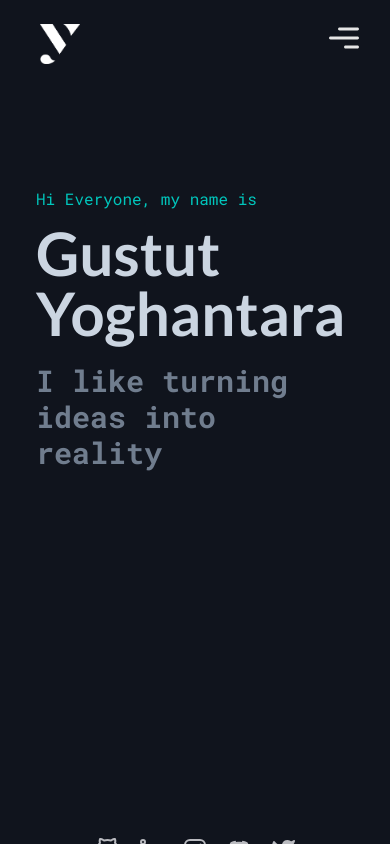
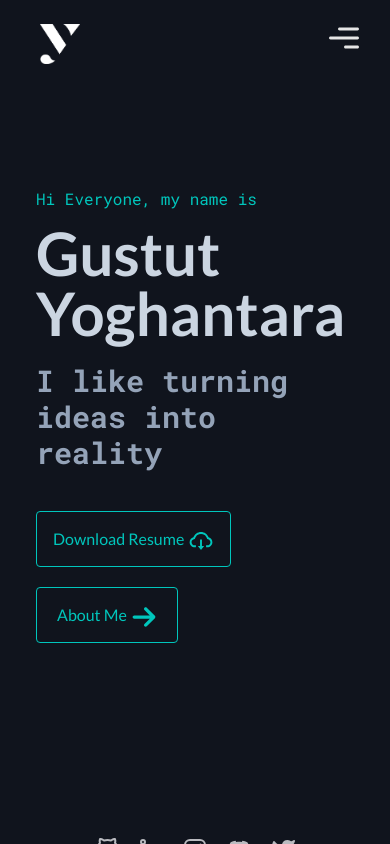
Before and after one commit to yoghantara08/my-portfolio, a React (Create React App) app: page / in a window 390 px wide. Built offline with nearby package versions, Linux system fonts and the light colour scheme.

Commit message:
faster loading motion, change contact me to about me, mobile motion

```diff
--- a/src/App.tsx
+++ b/src/App.tsx
@@ -5,6 +5,7 @@ import Footer from "./components/footer/Footer";
 import MainLayout from "./components/layout/MainLayout";
 import SocialLeft from "./components/social/SocialLeft";
 import SocialRight from "./components/social/SocialRight";
+import useWindowSize from "./hooks/useWindowSize";
 import About from "./pages/about/About";
 import Contact from "./pages/contact/Contact";
 import Home from "./pages/Home";
@@ -14,13 +15,31 @@ import Skills from "./pages/Skills";
 function App() {
   const location = useLocation();
   const [isLoaded, setIsLoaded] = useState<boolean>(false);
+  const [footer, setFooter] = useState<boolean>(false);
+  const { width } = useWindowSize();
 
   // Load component after all animation is completed
   useEffect(() => {
-    setTimeout(() => {
-      setIsLoaded(true);
-    }, 3500);
-  }, []);
+    const desktop = width !== 0 && width >= 768;
+    const mobile = width !== 0 && width <= 767;
+    if (desktop) {
+      setTimeout(() => {
+        setIsLoaded(true);
+      }, 3500);
+      setTimeout(() => {
+        setFooter(true);
+      }, 5000);
+    }
+
+    if (mobile) {
+      setTimeout(() => {
+        setIsLoaded(true);
+      }, 800);
+      setTimeout(() => {
+        setFooter(true);
+      }, 3300);
+    }
+  }, [width]);
 
   return (
     <MainLayout>
@@ -37,7 +56,7 @@ function App() {
           </Routes>
         )}
       </AnimatePresence>
-      <Footer />
+      {footer && <Footer />}
     </MainLayout>
   );
 }
--- a/src/animation/home-motion.ts
+++ b/src/animation/home-motion.ts
@@ -2,17 +2,15 @@ import { MotionProps } from "framer-motion";
 
 export const hiVariants: MotionProps = {
   variants: {
-    initial: { y: "-10vw", opacity: 0 },
+    initial: { y: "-5vw", opacity: 0 },
     animate: {
       y: 0,
       opacity: 1,
-      transition: { duration: 1, ease: "easeInOut" },
+      transition: { duration: 0.5, ease: "easeInOut" },
     },
     exit: {
-      y: "-10vw",
       opacity: 0,
       transition: {
-        duration: 1,
         ease: "easeOut",
       },
     },
@@ -30,7 +28,7 @@ export const nameVariants: MotionProps = {
     exit: {
       transition: {
         delayChildren: 0.3,
-        staggerChildren: 0.06,
+        staggerChildren: 0.03,
       },
     },
   },
@@ -59,7 +57,7 @@ export const sloganVariants: MotionProps = {
     exit: {
       opacity: 0,
       transition: {
-        delay: 1.5,
+        delay: 0.8,
         duration: 0.6,
         ease: "easeOut",
       },
@@ -77,7 +75,7 @@ export const buttonsVariants: MotionProps = {
     },
     exit: {
       transition: {
-        delayChildren: 2,
+        delayChildren: 1,
         staggerChildren: 0.3,
       },
     },
--- a/src/animation/nav-motion.ts
+++ b/src/animation/nav-motion.ts
@@ -32,7 +32,7 @@ export const linksVariants: MotionProps = {
     animate: {
       opacity: 1,
       transition: {
-        delayChildren: 1,
+        delayChildren: 0.7,
         staggerChildren: 0.3,
       },
     },
@@ -71,6 +71,13 @@ export const backdropVariants: MotionProps = {
 export const footerVariants: MotionProps = {
   variants: {
     initial: { opacity: 0 },
-    animate: { opacity: 1, transition: { delay: 4.5 } },
+    animate: { opacity: 1 },
   },
 };
+
+export const menuBurgerVariants: MotionProps = {
+  variants: {
+    initial: { opacity: 0 },
+    animate: { opacity: 1, transition: { delay: 0.5, duration: 1 } },
+  },
+};
--- a/src/animation/social-motion.ts
+++ b/src/animation/social-motion.ts
@@ -1,4 +1,31 @@
 import { MotionProps } from "framer-motion";
+
+export const emailsVariants: MotionProps = {
+  variants: {
+    initial: { opacity: 0 },
+    animate: {
+      opacity: 1,
+      transition: {
+        delay: 2,
+        delayChildren: 2,
+        staggerChildren: 0.2,
+      },
+    },
+  },
+};
+
+export const emailVariants: MotionProps = {
+  variants: {
+    initial: { opacity: 0, y: -100, rotate: 90 },
+    animate: {
+      opacity: 1,
+      y: 0,
+      transition: {
+        duration: 1,
+      },
+    },
+  },
+};
 
 export const socialsVariants: MotionProps = {
   variants: {
@@ -6,7 +33,7 @@ export const socialsVariants: MotionProps = {
     animate: {
       opacity: 1,
       transition: {
-        delay: 3,
+        delay: 2.9,
         delayChildren: 3,
         staggerChildren: 0.2,
       },
@@ -25,30 +52,3 @@ export const socialVariants: MotionProps = {
     },
   },
 };
-
-export const emailsVariants: MotionProps = {
-  variants: {
-    initial: { opacity: 0 },
-    animate: {
-      opacity: 1,
-      transition: {
-        delay: 2.5,
-        delayChildren: 2.5,
-        staggerChildren: 0.2,
-      },
-    },
-  },
-};
-
-export const emailVariants: MotionProps = {
-  variants: {
-    initial: { opacity: 0, y: -100, rotate: 90 },
-    animate: {
-      opacity: 1,
-      y: 0,
-      transition: {
-        duration: 1,
-      },
-    },
-  },
-};
--- a/src/components/navigation/Navbar.tsx
+++ b/src/components/navigation/Navbar.tsx
@@ -5,6 +5,7 @@ import { Link } from "react-router-dom";
 import {
   linksVariants,
   logoVariants,
+  menuBurgerVariants,
   navbarVariants,
 } from "../../animation/nav-motion";
 import { logo } from "../../assets";
@@ -67,12 +68,15 @@ const Navbar: React.FC<{ visible: boolean; yOffset: number }> = ({
         </motion.ul>
 
         {/* Mobile Navbar */}
-        <div
+        <motion.div
           className="md:hidden text-4xl absolute top-5 right-7 cursor-pointer z-20"
           onClick={() => cycleOpen()}
+          variants={menuBurgerVariants.variants}
+          initial="initial"
+          animate="animate"
         >
           {!open ? <CgMenuRight /> : <CgClose />}
-        </div>
+        </motion.div>
         <AnimatePresence mode="wait">
           {open && (
             <motion.ul
--- a/src/pages/Home.tsx
+++ b/src/pages/Home.tsx
@@ -1,6 +1,6 @@
 import { motion } from "framer-motion";
 import { AiOutlineCloudDownload } from "react-icons/ai";
-import { FaTelegramPlane } from "react-icons/fa";
+import { ImArrowRight2 } from "react-icons/im";
 import { Link } from "react-router-dom";
 import {
   buttonsVariants,
@@ -49,7 +49,7 @@ const Home = () => {
           variants={buttonsVariants.variants}
         >
           <motion.div variants={buttonVariants.variants}>
-            <Button type="button" className="space-x-4 mt-5 mr-0 md:mr-6 w-fit">
+            <Button type="button" className="mt-5 mr-0 md:mr-6 w-fit">
               <a
                 href={resume}
                 target="_blank"
@@ -57,16 +57,16 @@ const Home = () => {
                 className="flex items-center"
               >
                 <p>Download Resume</p>
-                <AiOutlineCloudDownload className="w-[30px] h-[30px] pt-1" />
+                <AiOutlineCloudDownload className="w-[30px] h-[30px] pt-1 pl-1" />
               </a>
             </Button>
           </motion.div>
 
           <motion.div variants={buttonVariants.variants}>
-            <Button type="button" className="mt-5 w-fit space-x-3">
-              <Link to="/contact" className="flex items-center">
-                <p>Contact Me</p>
-                <FaTelegramPlane className="w-[30px] h-[30px] pt-1" />
+            <Button type="button" className="mt-5 w-fit px-5">
+              <Link to="/about" className="flex items-center ">
+                <p>About Me</p>
+                <ImArrowRight2 className="w-[30px] h-[30px] pt-1 pl-1" />
               </Link>
             </Button>
           </motion.div>
```
